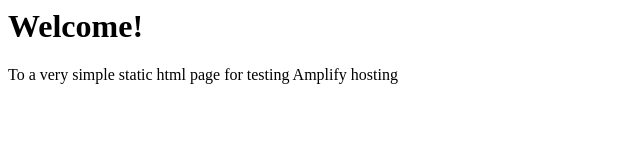
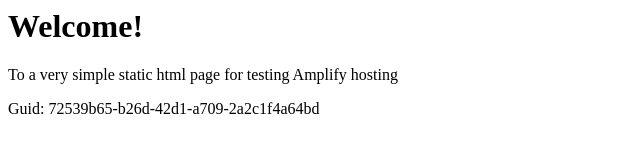
Before and after one commit to aws-aemilia-pdx/Github-PR-Commit-Integration-Test-DoNotTouch-Gith-P5X5MO5I-v1-gamma-us-west-2, a website: page src/index.html in a window 1280 px wide. Shown: the whole page, without its empty margins (0-640 px from the left). Drawn offline with Linux system fonts and the light colour scheme.

Commit message:
commit from integ tests

```diff
--- a/src/index.html
+++ b/src/index.html
@@ -1,3 +1,5 @@
+
+
 <html lang="en">
 
 <head>
@@ -10,6 +12,6 @@
 <body>
     <h1>Welcome!</h1>
     <p>To a very simple static html page for testing Amplify hosting</p>
-</body>
+    <p>Guid: 72539b65-b26d-42d1-a709-2a2c1f4a64bd</p></body>
 
 </html>
```
